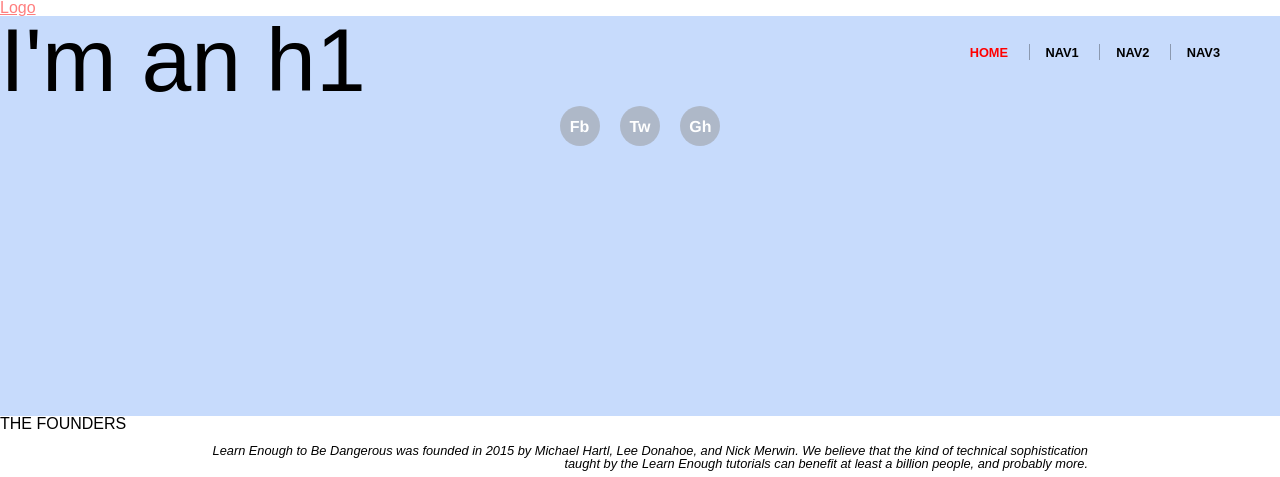
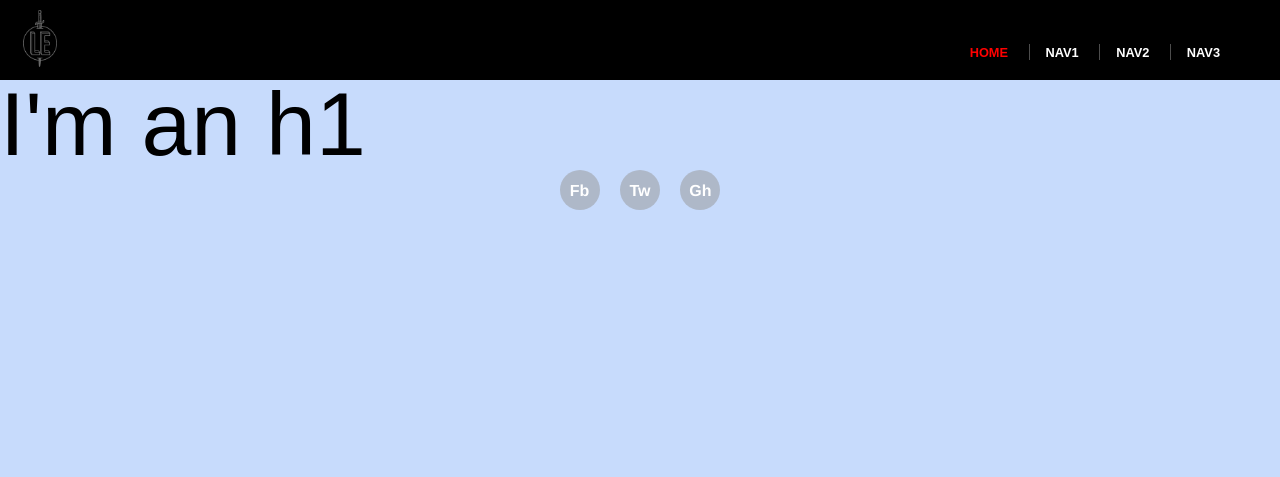
Before and after one commit to golemsmk/golemsmk.github.io, a plain HTML site: page _site/index.html in a window 1280 px wide. Shown: the top 477 px of the page. Drawn offline with Linux system fonts and the light colour scheme.

Commit message:
Finish positioning section

```diff
--- a/_site/css/main.css
+++ b/_site/css/main.css
@@ -143,6 +143,11 @@ a {
 }
 
 /*HEADER STYLE*/
+.header {
+  background-color: #000;
+  color: #fff;
+}
+
 .header-nav {
   float: right;
   padding: 5.5vh 60px 0 0;
@@ -155,12 +160,12 @@ a {
 }
 
 .header-nav > li ~ li {
-  border-left: 1px solid rgba(0,0,0,0.3);
+  border-left: 1px solid rgba(255,255,255,0.3);
   padding-left: 1em;
 }
 
 .header-nav a {
-  color: #000;
+  color: #fff;
   font-size: 0.8rem;
   font-weight: bold;
   text-decoration: none;
@@ -177,7 +182,22 @@ a {
 }
 
 .header-nav >li:first-child a:hover {
-  color: blue;
+  color: #fff;
+}
+
+.header-logo {
+  background-color: #000;
+  box-sizing: border-box;
+  display: block;
+  height: 10vh;
+  padding-top: 10px;
+  position: relative;
+  text-align: center;
+  width: 10vh;
+}
+
+.header-logo img {
+  width: 4.3vh;
 }
 
 .header-logo:hover,
--- a/_site/index.html
+++ b/_site/index.html
@@ -16,7 +16,9 @@
       <li><a href="#">Nav3</a></li>
     </ul>
   </nav>
-  <a href="/" class="header-logo">Logo</a>
+  <a href="/" class="header-logo">
+    <img src="/images/logo.png" alt="Learn enough">
+  </a>
 </header>
 
 
--- a/css/main.css
+++ b/css/main.css
@@ -143,6 +143,11 @@ a {
 }
 
 /*HEADER STYLE*/
+.header {
+  background-color: #000;
+  color: #fff;
+}
+
 .header-nav {
   float: right;
   padding: 5.5vh 60px 0 0;
@@ -155,12 +160,12 @@ a {
 }
 
 .header-nav > li ~ li {
-  border-left: 1px solid rgba(0,0,0,0.3);
+  border-left: 1px solid rgba(255,255,255,0.3);
   padding-left: 1em;
 }
 
 .header-nav a {
-  color: #000;
+  color: #fff;
   font-size: 0.8rem;
   font-weight: bold;
   text-decoration: none;
@@ -177,7 +182,22 @@ a {
 }
 
 .header-nav >li:first-child a:hover {
-  color: blue;
+  color: #fff;
+}
+
+.header-logo {
+  background-color: #000;
+  box-sizing: border-box;
+  display: block;
+  height: 10vh;
+  padding-top: 10px;
+  position: relative;
+  text-align: center;
+  width: 10vh;
+}
+
+.header-logo img {
+  width: 4.3vh;
 }
 
 .header-logo:hover,
```
Also changed, not shown: _includes/header.html (+3 -1 lines), _site/images/logo.png (added), images/logo.png (added).
